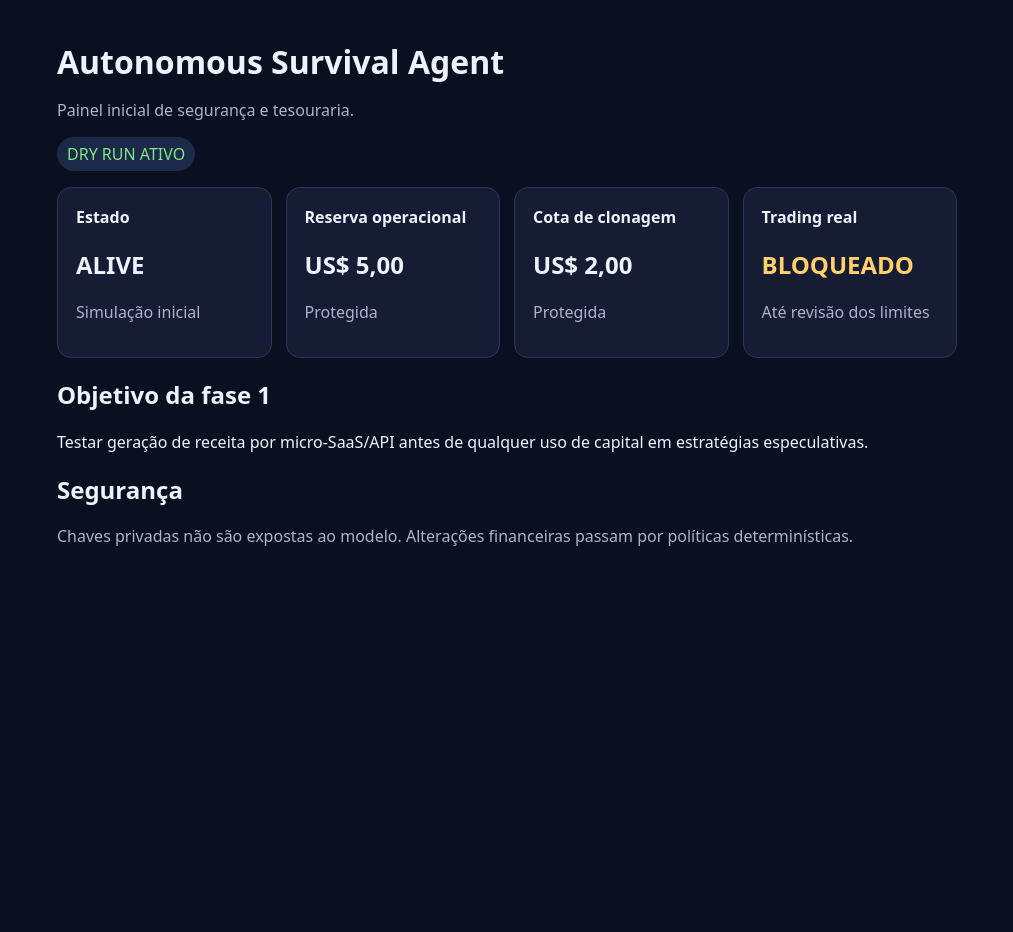
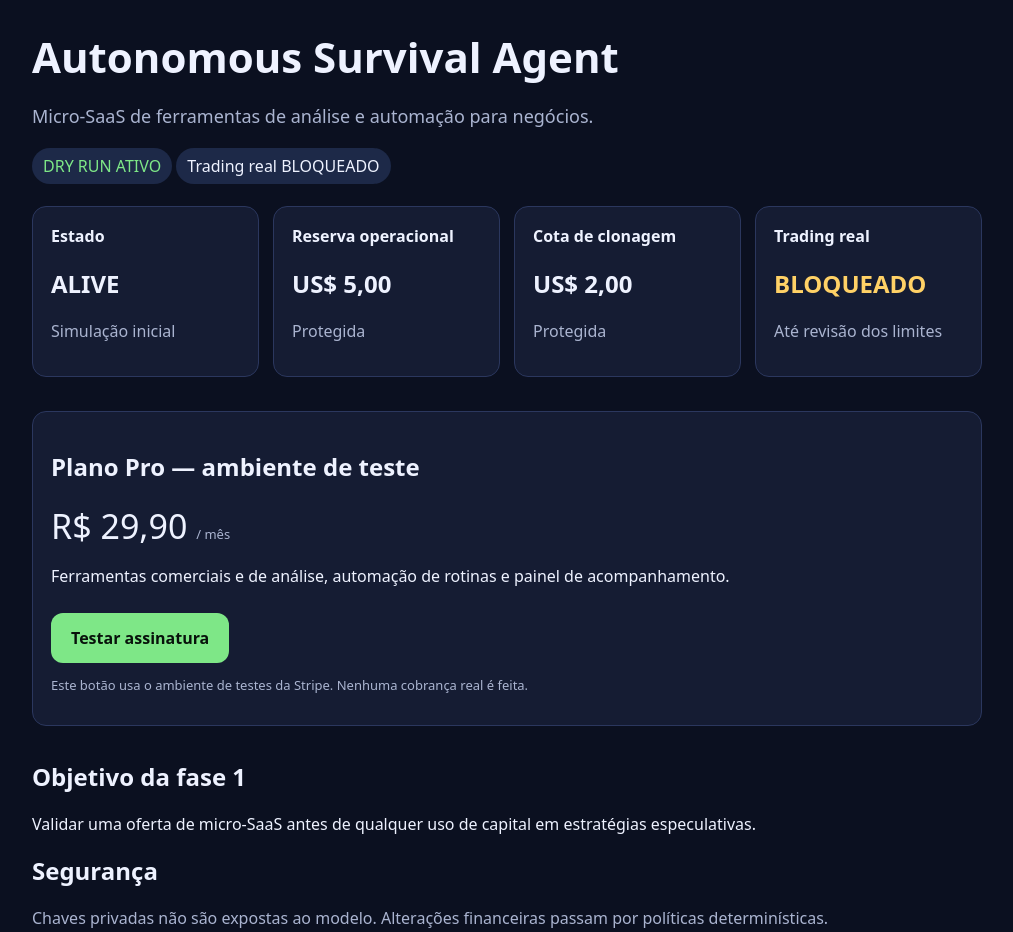
Before and after one commit to bragace28-ship-it/autonomous-survival-agent, a website: page index.html in a window 1280 px wide. Shown: the whole page, without its empty margins (133-1146 px from the left). Before the commit the page ends 800 px from the top, so only its background shows below. Drawn offline with Linux system fonts and the light colour scheme.

Commit message:
Add Stripe test subscription CTA

```diff
--- a/index.html
+++ b/index.html
@@ -3,17 +3,30 @@
 <head>
 <meta charset="utf-8"><meta name="viewport" content="width=device-width,initial-scale=1">
 <title>Autonomous Survival Agent</title>
-<style>body{font-family:system-ui,sans-serif;max-width:900px;margin:40px auto;padding:0 20px;background:#0b1020;color:#eef2ff}h1{margin-bottom:6px}.grid{display:grid;grid-template-columns:repeat(auto-fit,minmax(180px,1fr));gap:14px}.card{background:#151c33;border:1px solid #2b375e;border-radius:14px;padding:18px}.ok{color:#7ee787}.warn{color:#ffd166}.muted{color:#aab4d0}.pill{display:inline-block;padding:6px 10px;border-radius:999px;background:#1d2948}</style>
+<style>
+body{font-family:system-ui,sans-serif;max-width:950px;margin:0 auto;padding:28px 20px;background:#0b1020;color:#eef2ff}
+h1{font-size:42px;margin:0 0 8px}.lead{color:#aab4d0;font-size:18px;line-height:1.5}.grid{display:grid;grid-template-columns:repeat(auto-fit,minmax(180px,1fr));gap:14px;margin:22px 0}.card{background:#151c33;border:1px solid #2b375e;border-radius:14px;padding:18px}.ok{color:#7ee787}.warn{color:#ffd166}.muted{color:#aab4d0}.pill{display:inline-block;padding:7px 11px;border-radius:999px;background:#1d2948}.cta{display:inline-block;background:#7ee787;color:#08120b;font-weight:800;text-decoration:none;padding:14px 20px;border-radius:12px;margin-top:10px}.price{font-size:34px;margin:8px 0}.small{font-size:13px;color:#aab4d0}.section{margin-top:34px}
+</style>
 </head>
 <body>
-<h1>Autonomous Survival Agent</h1><p class="muted">Painel inicial de segurança e tesouraria.</p>
-<p><span class="pill ok">DRY RUN ATIVO</span></p>
+<h1>Autonomous Survival Agent</h1>
+<p class="lead">Micro-SaaS de ferramentas de análise e automação para negócios.</p>
+<p><span class="pill ok">DRY RUN ATIVO</span> <span class="pill">Trading real BLOQUEADO</span></p>
 <div class="grid">
 <div class="card"><b>Estado</b><h2 id="state">ALIVE</h2><p class="muted">Simulação inicial</p></div>
 <div class="card"><b>Reserva operacional</b><h2>US$ 5,00</h2><p class="muted">Protegida</p></div>
 <div class="card"><b>Cota de clonagem</b><h2>US$ 2,00</h2><p class="muted">Protegida</p></div>
 <div class="card"><b>Trading real</b><h2 class="warn">BLOQUEADO</h2><p class="muted">Até revisão dos limites</p></div>
 </div>
-<h2>Objetivo da fase 1</h2><p>Testar geração de receita por micro-SaaS/API antes de qualquer uso de capital em estratégias especulativas.</p>
+<div class="section card">
+<h2>Plano Pro — ambiente de teste</h2>
+<div class="price">R$ 29,90 <span class="small">/ mês</span></div>
+<p>Ferramentas comerciais e de análise, automação de rotinas e painel de acompanhamento.</p>
+<a class="cta" href="https://buy.stripe.com/test_4gM8wIeEeedVe1r32neME00" target="_blank" rel="noopener">Testar assinatura</a>
+<p class="small">Este botão usa o ambiente de testes da Stripe. Nenhuma cobrança real é feita.</p>
+</div>
+<div class="section">
+<h2>Objetivo da fase 1</h2><p>Validar uma oferta de micro-SaaS antes de qualquer uso de capital em estratégias especulativas.</p>
 <h2>Segurança</h2><p class="muted">Chaves privadas não são expostas ao modelo. Alterações financeiras passam por políticas determinísticas.</p>
+</div>
 </body></html>
```
